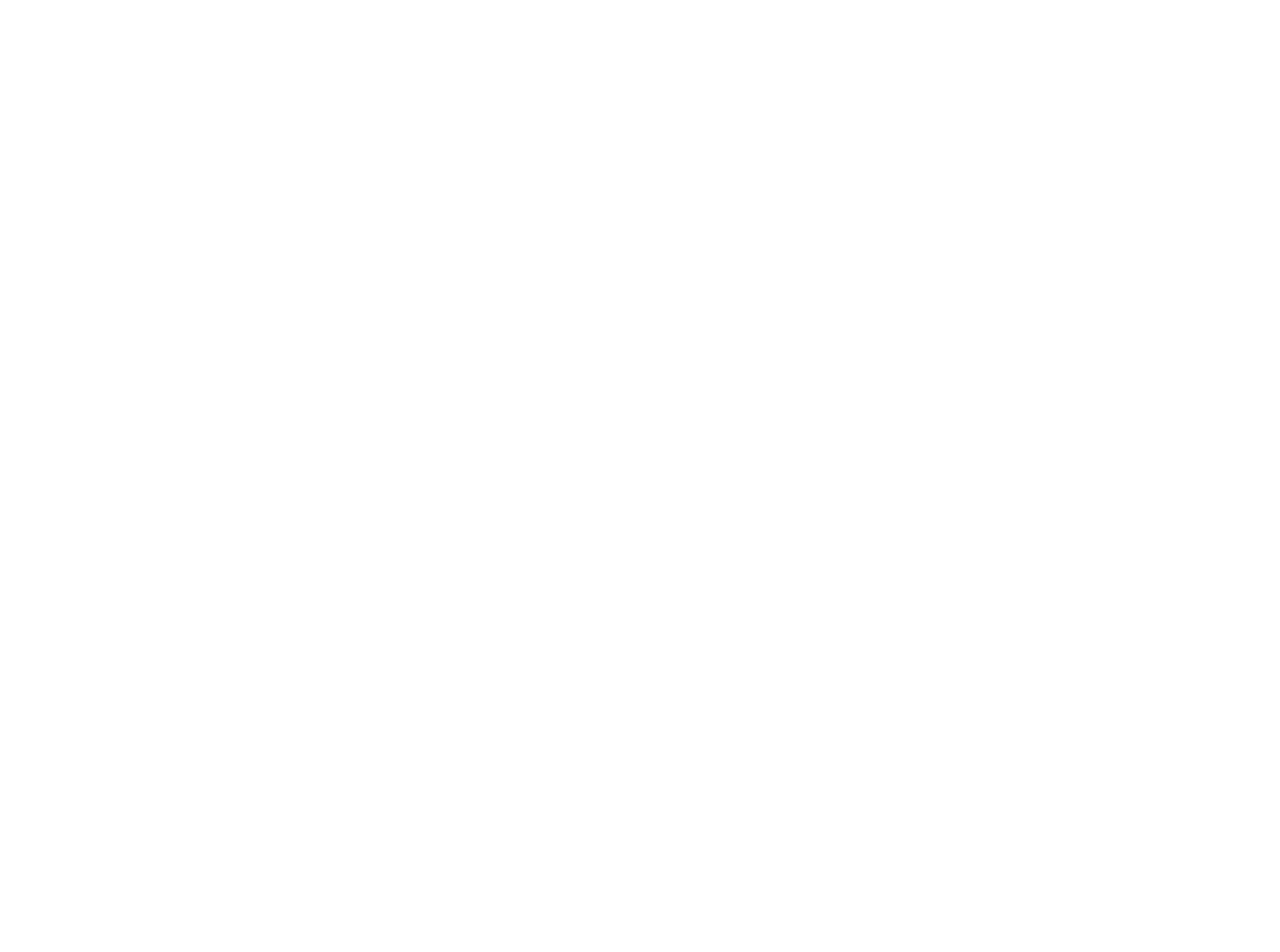
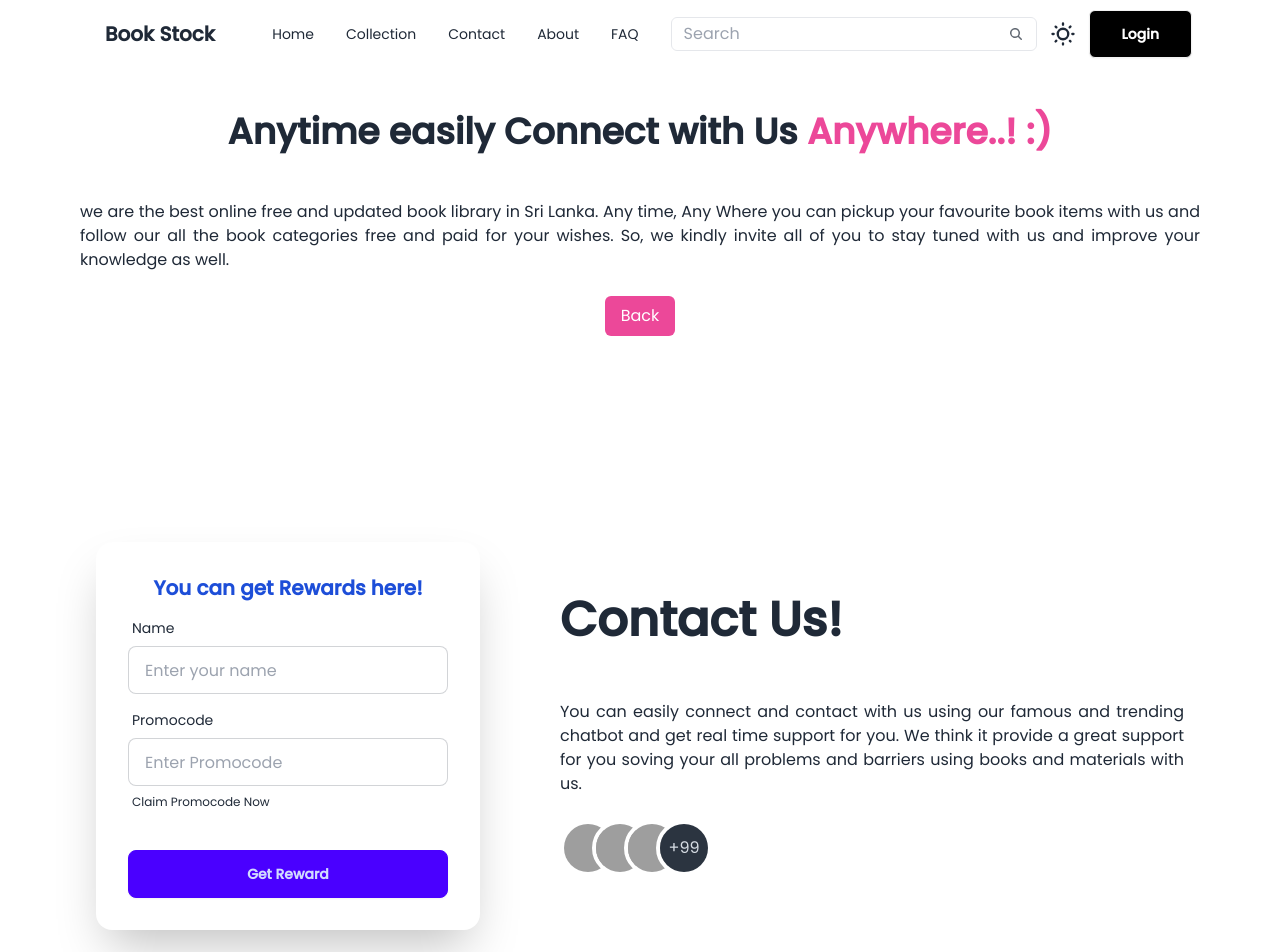
Before and after one commit to cswarnasooriya/Book_Stock, a React (Vite) app in the folder Frontend/frontend/: page /contact in a window 1280 px wide. Before the commit this address had no page. Shown: the top 952 px of the page. Before the commit the page ends 800 px from the top, so only its background shows below. Built offline with nearby package versions, Linux system fonts and the light colour scheme; grey boxes are pictures that could not be loaded.

Commit message:
Frontend part created and done!

```diff
--- a/Frontend/frontend/package.json
+++ b/Frontend/frontend/package.json
@@ -12,6 +12,7 @@
   "dependencies": {
     "react": "^18.2.0",
     "react-dom": "^18.2.0",
+    "react-hook-form": "^7.52.0",
     "react-router-dom": "^6.23.1",
     "react-slick": "^0.30.2",
     "slick-carousel": "^1.8.1"
--- a/Frontend/frontend/src/App.jsx
+++ b/Frontend/frontend/src/App.jsx
@@ -1,6 +1,7 @@
 
 import Collections from "./Collections/Collections";
 import Signup from "./Components/Signup";
+import Contact from "./Contact/Contact";
 import Home from "./Home/Home"
 import {Routes, Route} from 'react-router-dom';
 
@@ -17,6 +18,7 @@ function App() {
         <Route path="/" element={<Home/> }/>
         <Route path="/collection" element={<Collections/> }/>
         <Route path="/signup" element={<Signup/> }/>
+        <Route path="/contact" element={<Contact/> }/>
       </Routes>
 
     </div>
--- a/Frontend/frontend/src/Components/Collection.jsx
+++ b/Frontend/frontend/src/Components/Collection.jsx
@@ -6,7 +6,7 @@ const Collection = () => {
     <>
         <div className=" max-w-screen-2xl mx-auto md:px-20 px-4  ">
             <div className=" justify-center items-center text-center ">
-                <h2 className=" pt-28 text-2xl md:text-4xl font-semibold">We're Delighted To Have You <span className="text-pink-500">Here..!:)</span></h2>
+                <h2 className=" pt-28 text-2xl md:text-4xl font-semibold">We are Delighted To Have You <span className="text-pink-500">Here..!:)</span></h2>
                 <p className='mt-12 text-justify'>
                   we are the best online free and updated book library in Sri Lanka. Any time, Any Where you can pickup your favourite book items with us and follow our all the book categories free and paid for your wishes.
                   So, we kindly invite all of you to stay tuned with us and improve your knowledge as well.
--- /dev/null
+++ b/Frontend/frontend/src/Components/Contactpage.jsx
@@ -0,0 +1,85 @@
+import { Link } from "react-router-dom"
+
+
+const Contactpage = () => {
+  return (
+    <div>
+      <div className=" max-w-screen-2xl mx-auto md:px-20 px-4  ">
+            <div className=" justify-center items-center text-center">
+                <h2 className=" pt-28 text-2xl md:text-4xl font-semibold">Anytime easily Connect with Us <span className="text-pink-500">Anywhere..! :)</span></h2>
+                <p className='mt-12 text-justify'>
+                  we are the best online free and updated book library in Sri Lanka. Any time, Any Where you can pickup your favourite book items with us and follow our all the book categories free and paid for your wishes.
+                  So, we kindly invite all of you to stay tuned with us and improve your knowledge as well.
+                </p>
+
+                <Link to="/">
+                  <button className="bg-pink-500 mt-6 text-white px-4 py-2 rounded-md hover:bg-pink-700 hover:text-white duration-300">
+                    Back
+                  </button>
+                </Link>
+
+            </div>
+
+            <div className="hero min-h-screen bg-base-100 dark:bg-slate-900 dark:text-white">
+                <div className="hero-content flex-col lg:flex-row-reverse">
+                    <div className="text-center lg:text-left ml-16">
+                    <h1 className="text-5xl font-bold mb-8">Contact Us!</h1>
+                    <p className="py-6 text-justify">You can easily connect and contact with us using our famous and trending chatbot and get real time support for you. We think it provide a great support for you soving your all problems and barriers using books and materials with us.</p>
+
+                    <div className="avatar-group -space-x-6 rtl:space-x-reverse">
+                        <div className="avatar">
+                            <div className="w-12">
+                            <img src="https://img.daisyui.com/images/stock/photo-1534528741775-53994a69daeb.jpg" />
+                            </div>
+                        </div>
+                        <div className="avatar">
+                            <div className="w-12">
+                            <img src="https://img.daisyui.com/images/stock/photo-1534528741775-53994a69daeb.jpg" />
+                            </div>
+                        </div>
+                        <div className="avatar">
+                            <div className="w-12">
+                            <img src="https://img.daisyui.com/images/stock/photo-1534528741775-53994a69daeb.jpg" />
+                            </div>
+                        </div>
+                        <div className="avatar placeholder">
+                            <div className="w-12 bg-neutral text-neutral-content">
+                            <span>+99</span>
+                            </div>
+                        </div>
+                        </div>
+                    </div>
+                    <div className="card shrink-0 w-full max-w-sm shadow-2xl bg-base-100">
+                    <form className="card-body">
+                    <h1 className="text-xl font-semibold text-blue-700 items-center justify-center text-center">You can get Rewards here!</h1>
+                        <div className="form-control">
+                        <label className="label">
+                            <span className="label-text">Name</span>
+                        </label>
+                        <input type="email" placeholder="Enter your name" className="input input-bordered" required />
+                        </div>
+                        <div className="form-control">
+                        <label className="label">
+                            <span className="label-text">Promocode</span>
+                        </label>
+                        <input type="text" placeholder="Enter Promocode" className="input input-bordered" required />
+                        <label className="label">
+                            <a href="/login" className="label-text-alt link link-hover">Claim Promocode Now</a>
+                        </label>
+                        </div>
+                        <div className="form-control mt-6">
+                        <button className="btn btn-primary">Get Reward</button>
+                        </div>
+                    </form>
+                    </div>
+                </div>
+            </div>
+
+
+
+        </div>
+    </div>
+  )
+}
+
+export default Contactpage
--- a/Frontend/frontend/src/Components/Navbar.jsx
+++ b/Frontend/frontend/src/Components/Navbar.jsx
@@ -46,7 +46,7 @@ const Navbar = () => {
                  <a href="/collection">Collection</a>
             </li>
             <li>
-                 <a>Contact</a>
+                 <a href="/contact">Contact</a>
             </li>
             <li>
                 <a>About</a>
--- a/Frontend/frontend/src/Components/Signup.jsx
+++ b/Frontend/frontend/src/Components/Signup.jsx
@@ -1,24 +1,35 @@
 import { Link } from "react-router-dom"
 import Login from "./Login"
+import { useForm } from "react-hook-form";
+
+const Signup = () => {
+    const {
+    register,
+    handleSubmit,
+    formState: { errors },
+    } = useForm();
+
+    const onSubmit = (data) => console.log(data);
 
 
-const Signup = () => {
   return (
     <div className="flex h-screen items-center justify-center">
 
     <div id="my_model_3" className="w-[600px] font-semibold text-md" >
         <div className="modal-box">
-                <form method="dialog">
+                <form  onSubmit={handleSubmit(onSubmit)}  method="dialog">
                 {/* if there is a button in form, it will close the modal */}
                     <Link to='/' className="btn btn-sm btn-circle btn-ghost absolute right-2 top-2">✕</Link>
-                </form>
+
                     <h3 className="font-bold text-lg">SignUp</h3>
 
                         {/* name */}
                     <div className="mt-4 space-y-2">
                         <span>Name</span>
                         <br />
-                    <input type="text" placeholder="Enter Your Name" className="w-80 px-3 py-1 border rounded-md outline-none" />
+                        <input type="text" placeholder="Enter Your Name" className="w-80 px-3 py-1 border rounded-md outline-none"
+                         {...register("name", { required: true })} />
+                         {errors.name && <span className="text-sm text-red-500 font-thin font-mono"> <br />This field is required</span>}
                     </div>
     {/*
                     email */}
@@ -26,7 +37,9 @@ const Signup = () => {
                     <div className="mt-4 space-y-2">
                         <span>Email</span>
                         <br />
-                    <input type="text" placeholder="Enter Your Email" className="w-80 px-3 py-1 border rounded-md outline-none" />
+                        <input type="email" placeholder="Enter Your Email" className="w-80 px-3 py-1 border rounded-md outline-none"
+                        { ...register("email", { required: true })} />
+                         {errors.email && <span className="text-sm text-red-500 font-thin font-mono"> <br />This field is required</span>}
                     </div>
 
 
@@ -34,7 +47,9 @@ const Signup = () => {
                     <div className="mt-4 space-y-2">
                         <span>Password</span>
                         <br />
-                    <input type="password" placeholder="Enter Your Password" className="w-80 px-3 py-1 border rounded-md outline-none" />
+                        <input type="password" placeholder="Enter Your Password" className="w-80 px-3 py-1 border rounded-md outline-none"
+                        {...register("password", { required: true })} />
+                        {errors.password && <span className="text-sm text-red-500 font-thin font-mono"> <br />This field is required</span>}
                     </div>
 
                     <div className="justify-around flex mt-8">
@@ -45,6 +60,7 @@ const Signup = () => {
                         <Login/>
                         </p>
                     </div>
+                </form>
 
 
             </div>
--- /dev/null
+++ b/Frontend/frontend/src/Contact/Contact.jsx
@@ -0,0 +1,19 @@
+import Contactpage from "../Components/Contactpage"
+import Footer from "../Components/Footer"
+import Navbar from "../Components/Navbar"
+
+
+const Contact = () => {
+  return (
+    <>
+        <Navbar/>
+        <div>
+            <Contactpage/>
+        </div>
+        <Footer/>
+
+    </>
+  )
+}
+
+export default Contact
```
Also changed, not shown: Frontend/frontend/src/Components/Login.jsx (+23 -6 lines), Frontend/frontend/src/Collections/Collections.jsx (line endings or trailing spaces), 1 other file (tests, documents, lock files or other folders). Lines whose indentation alone changed are shown as unchanged.
